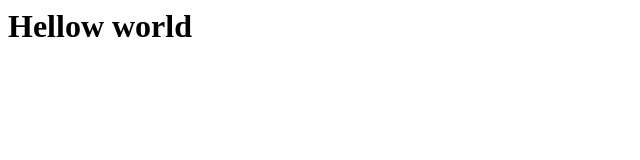
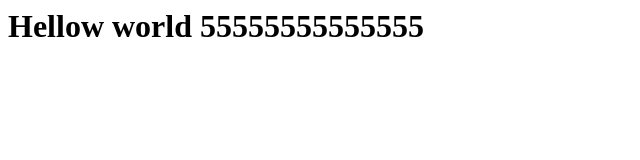
Before and after one commit to aleksabramov77/git-learning, a plain HTML site: page index.html in a window 1280 px wide. Shown: the whole page, without its empty margins (0-640 px from the left). Drawn offline with Linux system fonts and the light colour scheme.

Commit message:
Wrong commit

```diff
--- a/index.html
+++ b/index.html
@@ -1 +1 @@
-<h1>Hellow world</h1>
+<h1>Hellow world 55555555555555</h1>
```
